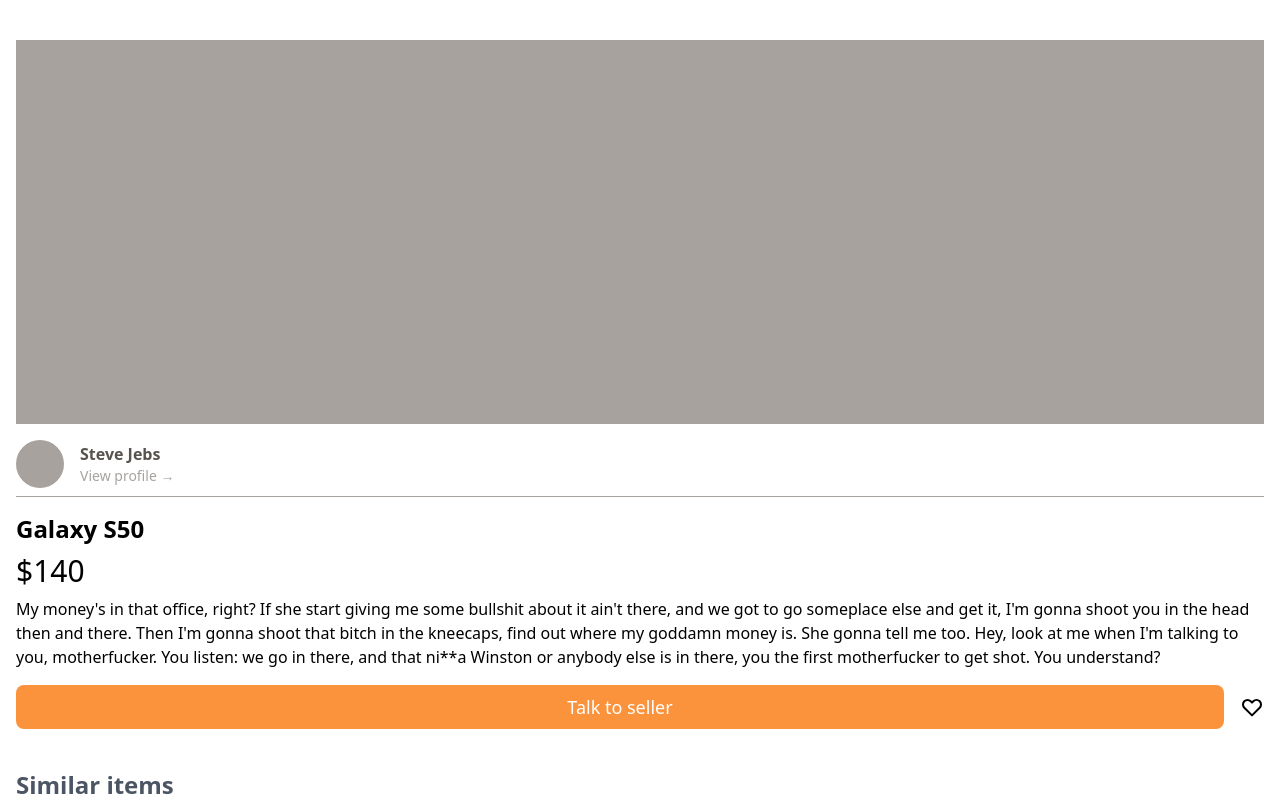
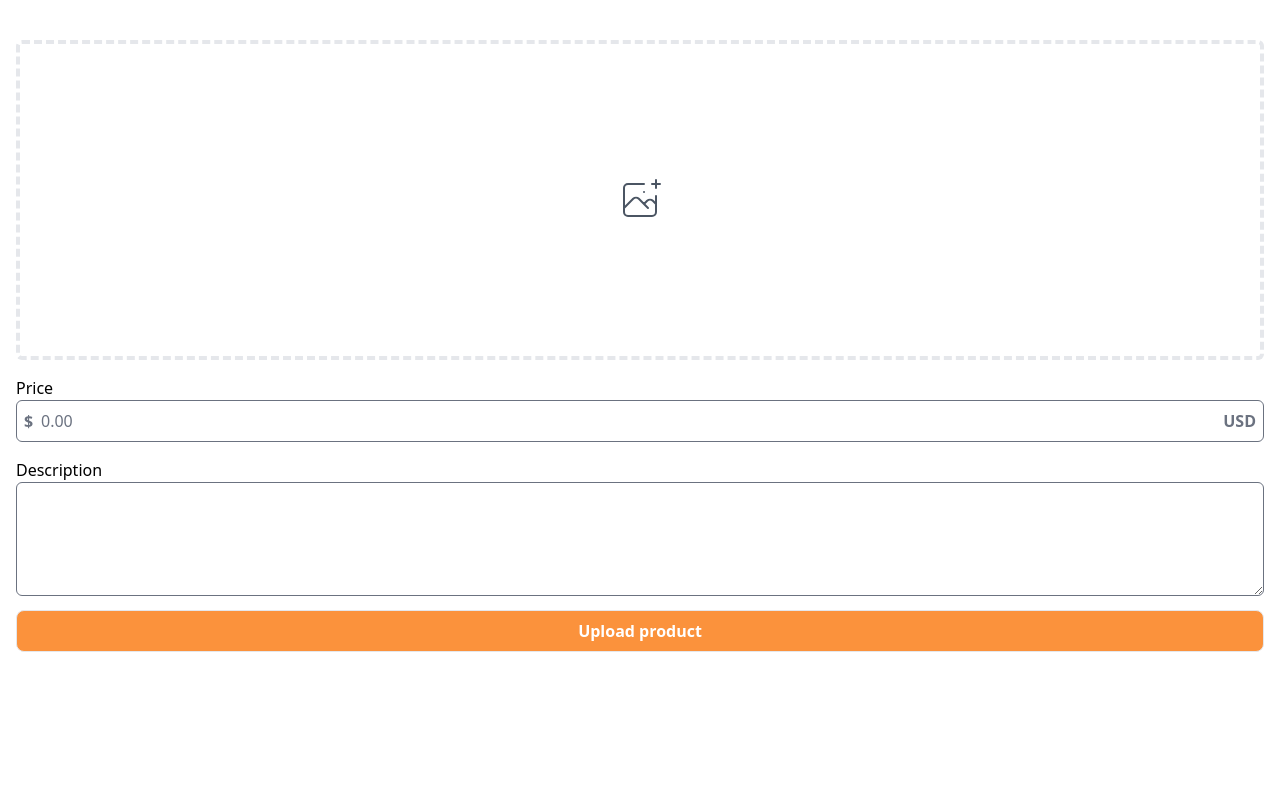
Before and after one commit to Yoonho5034/carrot-project, a Next.js app: page /items/upload in a window 1280 px wide. Shown: the top 800 px of the page. Built offline with nearby package versions, Linux system fonts and the light colour scheme.

Commit message:
Fix: 작업

```diff
--- /dev/null
+++ b/pages/items/upload.js
@@ -0,0 +1,59 @@
+const upload = () => {
+  return (
+    <div className="px-4 py-10">
+      <div>
+        <div className="flex items-center justify-center border-4 border-dashed h-80 rounded-md text-gray-600 hover:text-orange-600">
+          <label>
+            <svg
+              className="h-12 w-12 cursor-pointer"
+              stroke="currentColor"
+              fill="none"
+              viewBox="0 0 48 48"
+              aria-hidden="true"
+            >
+              <path
+                d="M28 8H12a4 4 0 00-4 4v20m32-12v8m0 0v8a4 4 0 01-4 4H12a4 4 0 01-4-4v-4m32-4l-3.172-3.172a4 4 0 00-5.656 0L28 28M8 32l9.172-9.172a4 4 0 015.656 0L28 28m0 0l4 4m4-24h8m-4-4v8m-12 4h.02"
+                strokeWidth={2}
+                strokeLinecap="round"
+                strokeLinejoin="round"
+              />
+            </svg>
+
+            <input type="file" className="hidden" />
+          </label>
+        </div>
+      </div>
+      <div className="mt-4">
+        <label htmlFor="price">Price</label>
+        <div className="relative flex items-center">
+          <div className="absolute left-0 pl-2 pointer-events-none text-gray-500 font-bold">
+            <span>$</span>
+          </div>
+          <input
+            id="price"
+            type="text"
+            placeholder="0.00"
+            className="pl-6 w-full rounded-md pr-10 focus:outline-none focus:ring-2 focus:ring-offset-2 focus:ring-orange-500"
+          />
+          <div className="absolute right-2 pointer-events-none text-gray-500 font-bold">
+            <span>USD</span>
+          </div>
+        </div>
+      </div>
+      <div className="mt-4">
+        <label className="mt-2">Description</label>
+        <div>
+          <textarea
+            rows={4}
+            className="w-full rounded-md  focus:outline-none focus:ring-2 focus:ring-offset-2 focus:ring-orange-500"
+          />
+        </div>
+      </div>
+      <button className="mt-2 bg-orange-400 w-full border py-2 rounded-lg text-white font-bold hover:bg-orange-500  focus:outline-none focus:ring-2 focus:ring-offset-2 focus:ring-orange-500">
+        Upload product
+      </button>
+    </div>
+  );
+};
+
+export default upload;
```
